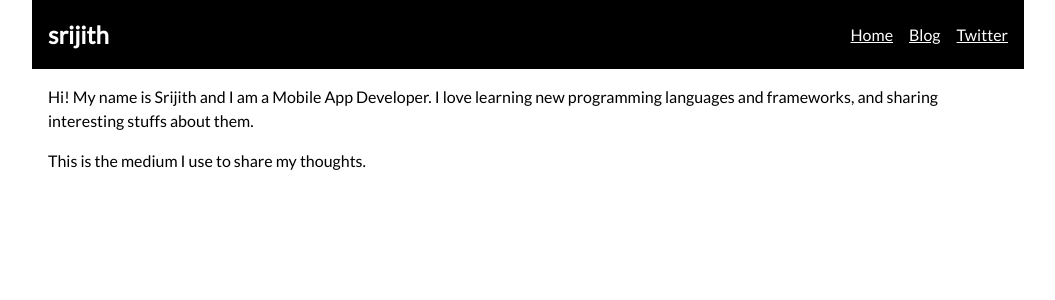
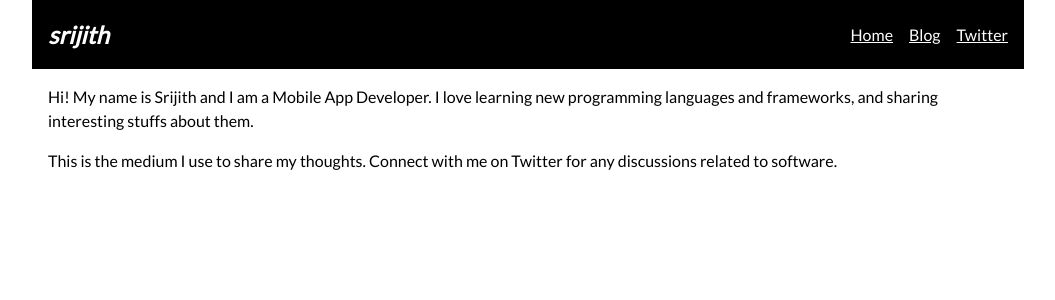
Before and after one commit to sjthn/sjthn.github.io, a Next.js app: page / in a window 1280 px wide. Shown: the top 300 px of the page, without its empty margins (112-1167 px from the left). Built offline with nearby package versions, Linux system fonts and the light colour scheme.

Commit message:
Add social connect text

```diff
--- a/src/app/page.tsx
+++ b/src/app/page.tsx
@@ -8,7 +8,10 @@ export default function Home() {
           interesting stuffs about them.
         </p>
 
-        <p>This is the medium I use to share my thoughts.</p>
+        <p>
+          This is the medium I use to share my thoughts. Connect with me on
+          Twitter for any discussions related to software.
+        </p>
       </section>
     </div>
   );
--- a/src/components/nav_header.tsx
+++ b/src/components/nav_header.tsx
@@ -4,7 +4,7 @@ import styles from "./styles.module.css";
 export default function NavHeader() {
   return (
     <div className={styles.header}>
-      <h2>srijith</h2>
+      <h2 style={{ fontStyle: "italic" }}>srijith</h2>
       <nav className={styles.nav}>
         <ol
           style={{
```
